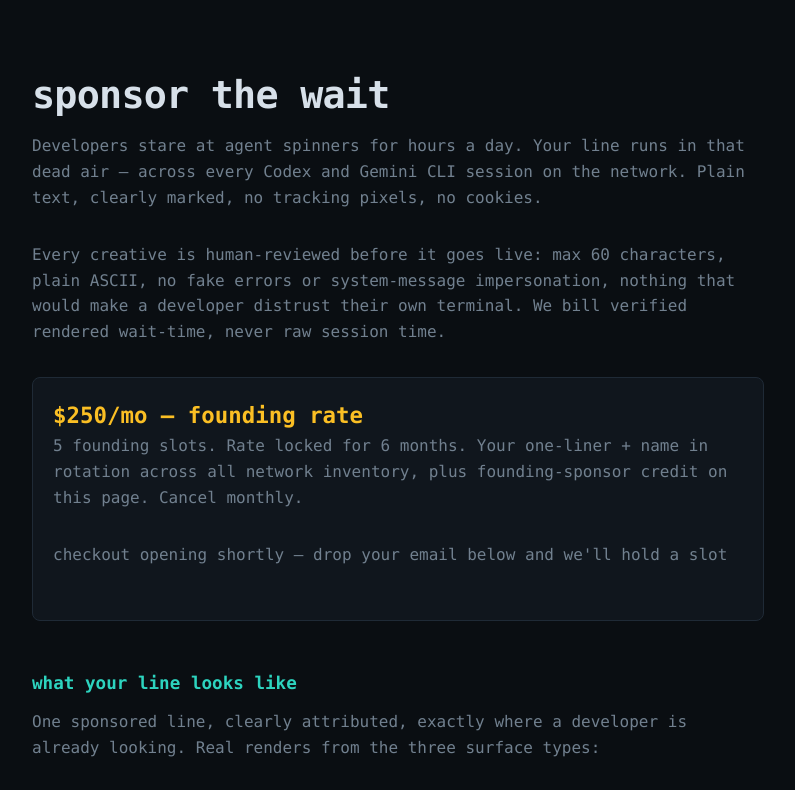
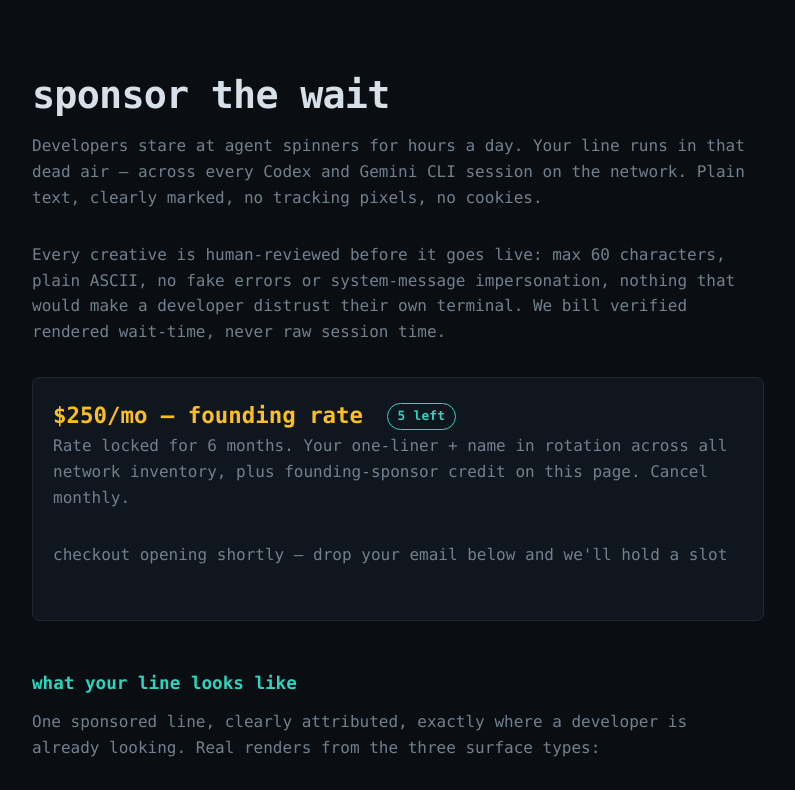
Before and after one commit to romulusfoundry/deadair, a Next.js app in the folder web/: page /sponsor in a window 1280 px wide. Shown: the top 790 px of the page, without its empty margins (242-1037 px from the left). Built offline with nearby package versions, Linux system fonts and the light colour scheme.

Commit message:
feat(sponsor): '5 left' scarcity badge on founding rate (not '5 of 5' — no zero-sold tell)

```diff
--- a/web/app/globals.css
+++ b/web/app/globals.css
@@ -105,6 +105,18 @@ ol.how code { color: var(--text); }
   margin: 12px 0;
 }
 .slot .price { color: var(--accent-2); font-size: 1.4rem; font-weight: 700; }
+.slots-left {
+  display: inline-block;
+  margin-left: 10px;
+  padding: 2px 10px;
+  font-size: 0.8rem;
+  font-weight: 600;
+  letter-spacing: 0.02em;
+  color: var(--accent);
+  border: 1px solid var(--accent);
+  border-radius: 999px;
+  vertical-align: middle;
+}
 
 form.lead { display: flex; flex-direction: column; gap: 12px; margin-top: 16px; }
 form.lead input, form.lead textarea {
--- a/web/app/sponsor/page.jsx
+++ b/web/app/sponsor/page.jsx
@@ -35,11 +35,11 @@ export default function Sponsor() {
       </p>
 
       <div className="slot">
-        <div className="price">$250/mo — founding rate</div>
+        <div className="price">$250/mo — founding rate <span className="slots-left">5 left</span></div>
         <p className="tagline">
-          5 founding slots. Rate locked for 6 months. Your one-liner + name in
-          rotation across all network inventory, plus founding-sponsor credit
-          on this page. Cancel monthly.
+          Rate locked for 6 months. Your one-liner + name in rotation across all
+          network inventory, plus founding-sponsor credit on this page. Cancel
+          monthly.
         </p>
         {STRIPE_LINK ? (
           <a href={STRIPE_LINK}>claim a founding slot →</a>
```
